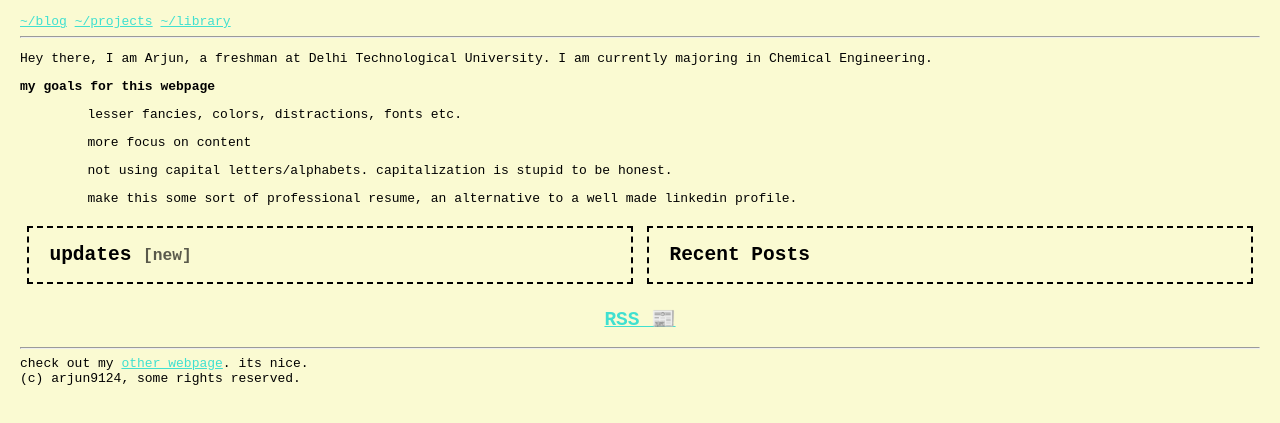
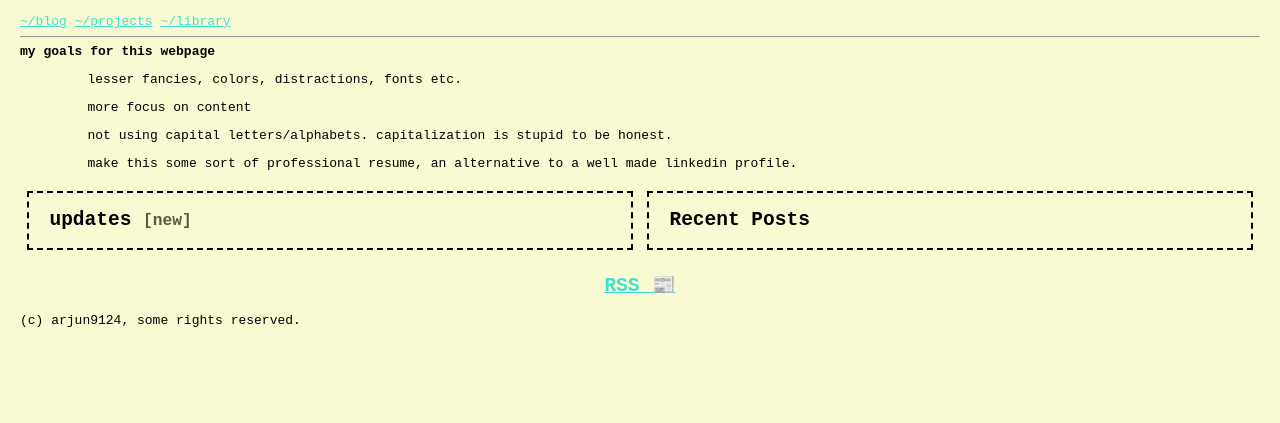
Before and after one commit to arjun9124/badsite, a plain HTML site: page index.html in a window 1280 px wide. Shown: the part 53-476 px from the top of the page. Drawn offline with Linux system fonts and the light colour scheme.

Commit message:
Update index.html

```diff
--- a/index.html
+++ b/index.html
@@ -13,7 +13,6 @@
 	<nav><a href="/blog.html">~/blog</a> <a href="/projects.html">~/projects</a> <a href="/library.html">~/library</a></nav><hr>
 	</header>
 <main>
-	<p>Hey there, I am Arjun, a freshman at Delhi Technological University. I am currently majoring in Chemical Engineering.</p>
 	<strong>my goals for this webpage</strong>
 	<ul>lesser fancies, colors, distractions, fonts etc.</ul>
 	<ul>more focus on content</ul>
@@ -36,7 +35,6 @@
 
 
 </main>
-<footer><hr>check out my <a href="https://arjun9124.github.io/oldsite">other webpage</a>. its nice.<br>
 (c) arjun9124, some rights reserved.</footer>
 </body>
 </html>
```
